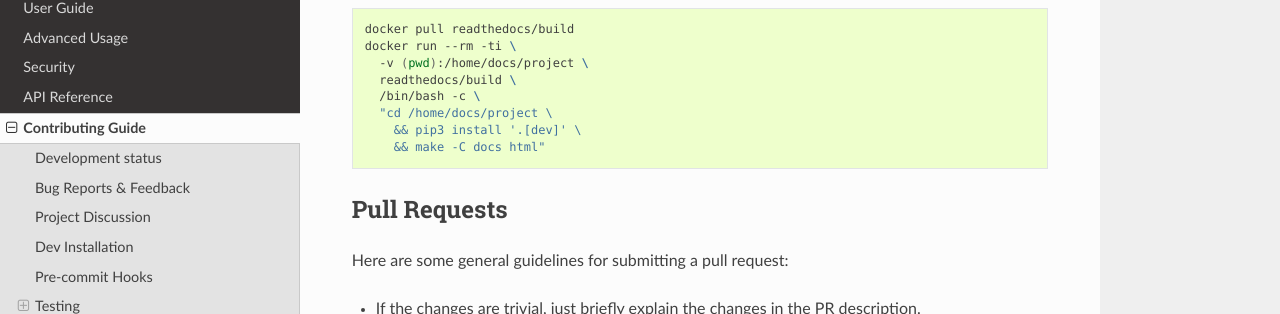
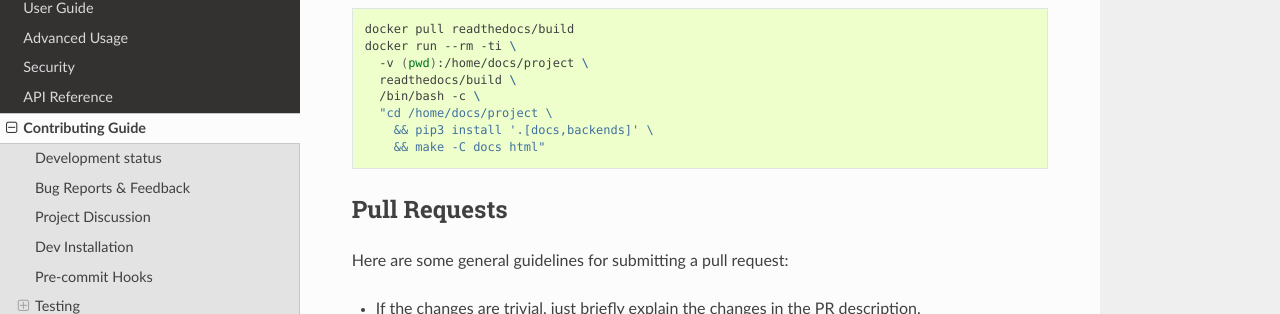
Before and after one commit to requests-cache/requests-cache, a Sphinx documentation site: the page built from docs/contributing.rst, in a window 1280 px wide and 900 px high, scrolled down 2558 px. Shown: the part 137-451 px from the top of the window. Built offline with Sphinx 7.4.7 and the Read the Docs theme 2.0.0, drawn with Linux system fonts in a browser that asks for light colours; pages that are not in the unit, such as notebooks, are missing from menus.

````diff
--- a/CONTRIBUTING.md
+++ b/CONTRIBUTING.md
@@ -106,7 +106,7 @@ docker run --rm -ti \
   readthedocs/build \
   /bin/bash -c \
   "cd /home/docs/project \
-    && pip3 install '.[dev]' \
+    && pip3 install '.[docs,backends]' \
     && make -C docs html"
 ```
 
--- a/docs/conf.py
+++ b/docs/conf.py
@@ -31,6 +31,7 @@ extensions = [
     'sphinx.ext.viewcode',
     'sphinx_autodoc_typehints',
     'sphinx_copybutton',
+    'sphinx_rtd_theme',
     'sphinxcontrib.apidoc',
     'm2r2',
 ]
@@ -59,7 +60,6 @@ apidoc_module_dir = PACKAGE_DIR
 apidoc_output_dir = 'modules'
 apidoc_excluded_paths = []
 apidoc_module_first = True
-# apidoc_separate_modules = True
 apidoc_toc_file = False
 autosectionlabel_prefix_document = True
 
````
Also changed, not shown: .readthedocs.yml.
